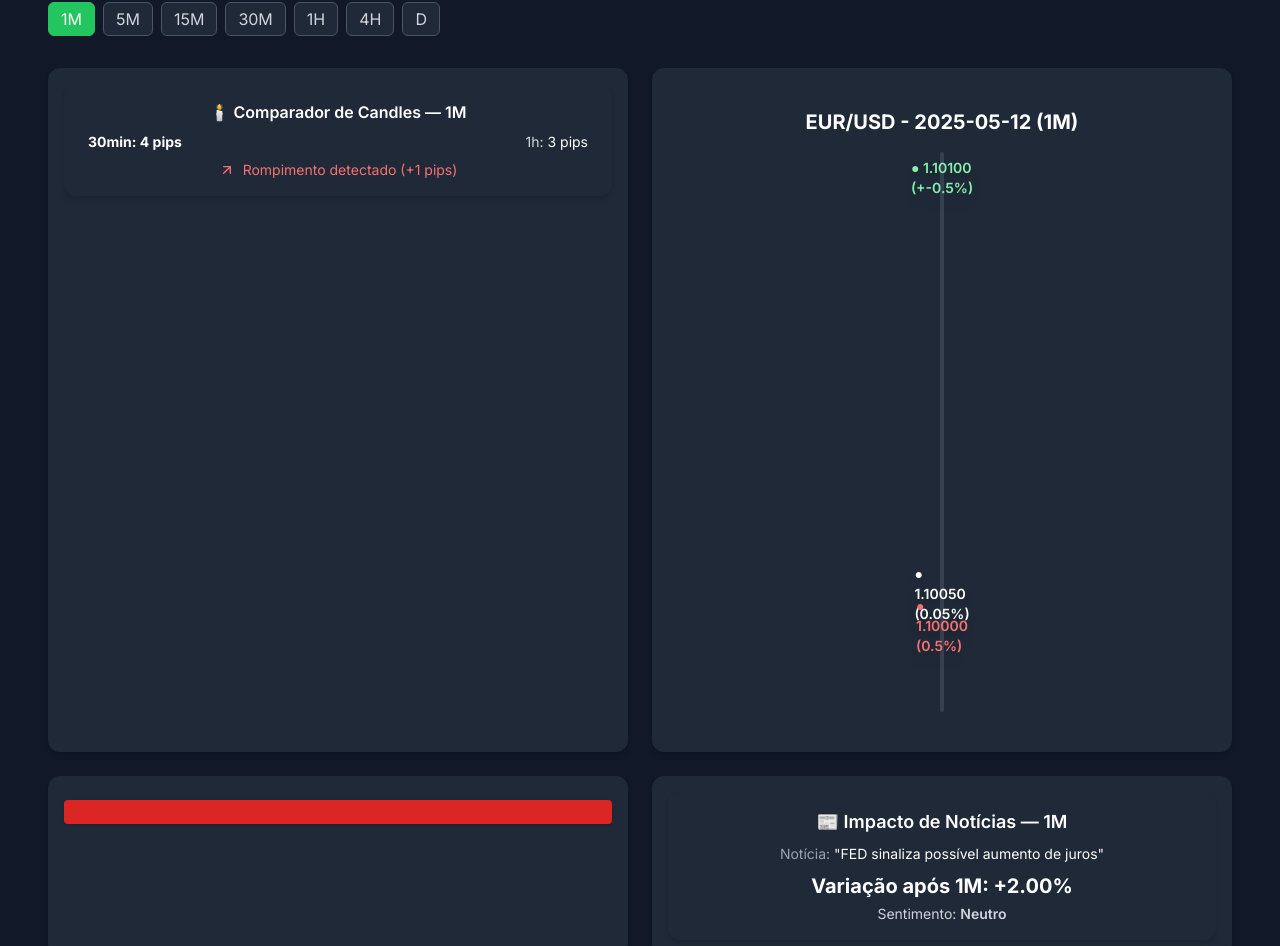
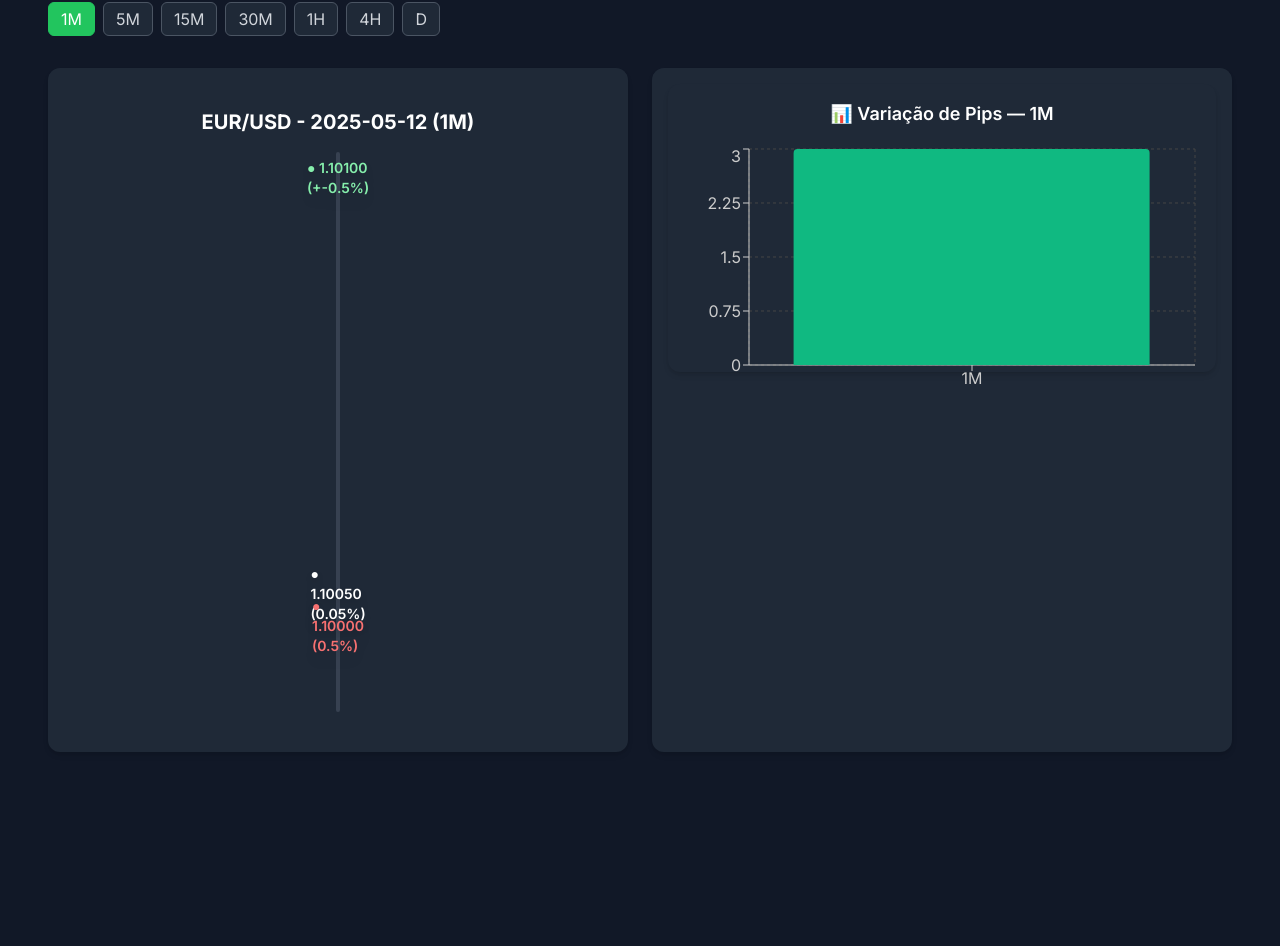
Before and after one commit to TulioBuarque/meusite-nextjs, a Next.js app: page /dashboard in a window 1280 px wide. Shown: the part 178-1124 px from the top of the page. After the commit the page ends 978 px from the top, so only its background shows below. Built offline with nearby package versions, Linux system fonts and the light colour scheme.

Commit message:
Update page.tsx

```diff
--- a/src/app/dashboard/page.tsx
+++ b/src/app/dashboard/page.tsx
@@ -1,10 +1,7 @@
 'use client'
 
 import { TimeframeSelector } from '@/components/TimeframeSelector'
-import { ComparadorCandles } from '@/components/kpis/ComparadorCandles'
 import { DailyRangeIndicator } from '@/components/kpis/DailyRangeIndicator'
-import { CardAlerta } from '@/components/kpis/CardAlerta'
-import { NewsImpactKPI } from '@/components/kpis/NewsImpactKPI'
 import { PipVariationTimeBlocks } from '@/components/kpis/PipVariationTimeBlocks'
 
 export default function DashboardPage() {
@@ -16,19 +13,7 @@ export default function DashboardPage() {
 
       <div className="grid grid-cols-1 md:grid-cols-2 gap-6 mt-6">
         <div className="bg-gray-800 rounded-xl p-4 shadow-md">
-          <ComparadorCandles />
-        </div>
-
-        <div className="bg-gray-800 rounded-xl p-4 shadow-md">
           <DailyRangeIndicator />
-        </div>
-
-        <div className="bg-gray-800 rounded-xl p-4 shadow-md">
-          <CardAlerta alerta="Exemplo de alerta exibido no dashboard" />
-        </div>
-
-        <div className="bg-gray-800 rounded-xl p-4 shadow-md">
-          <NewsImpactKPI />
         </div>
 
         <div className="bg-gray-800 rounded-xl p-4 shadow-md">
```
